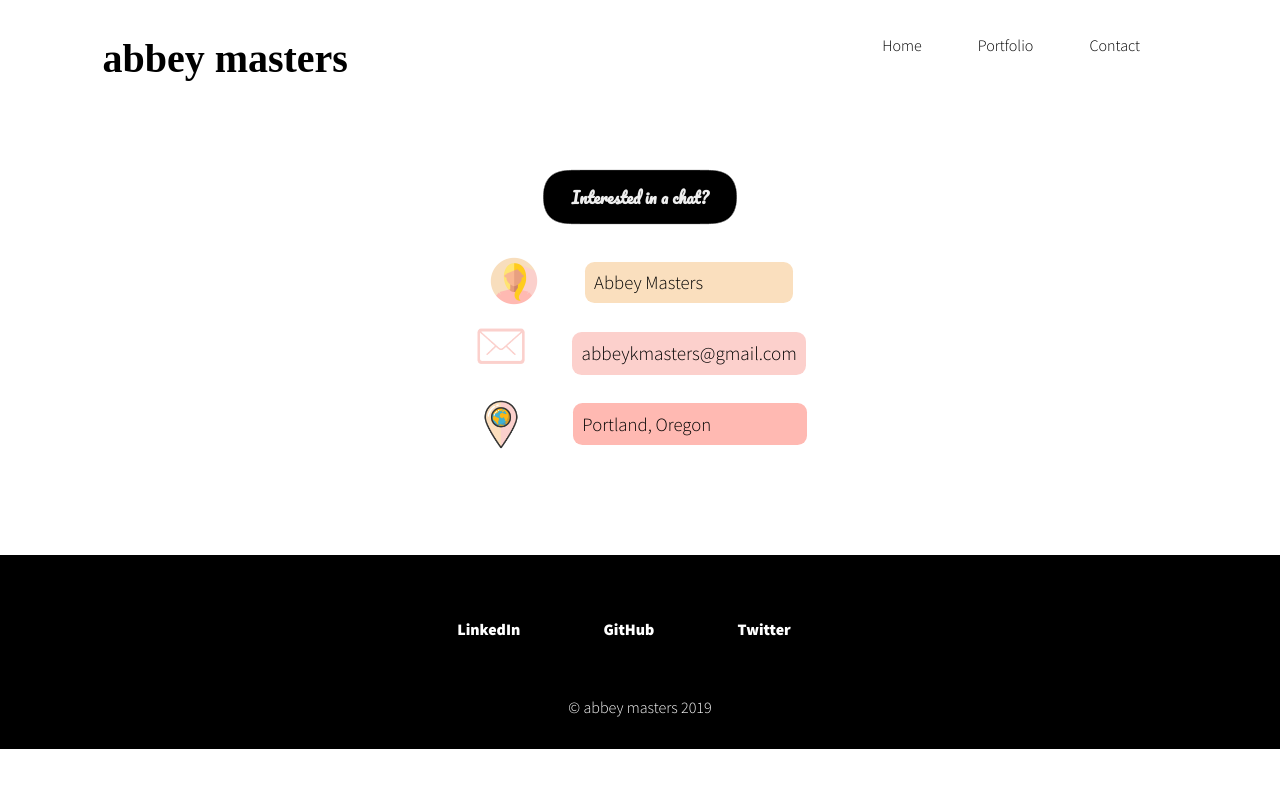
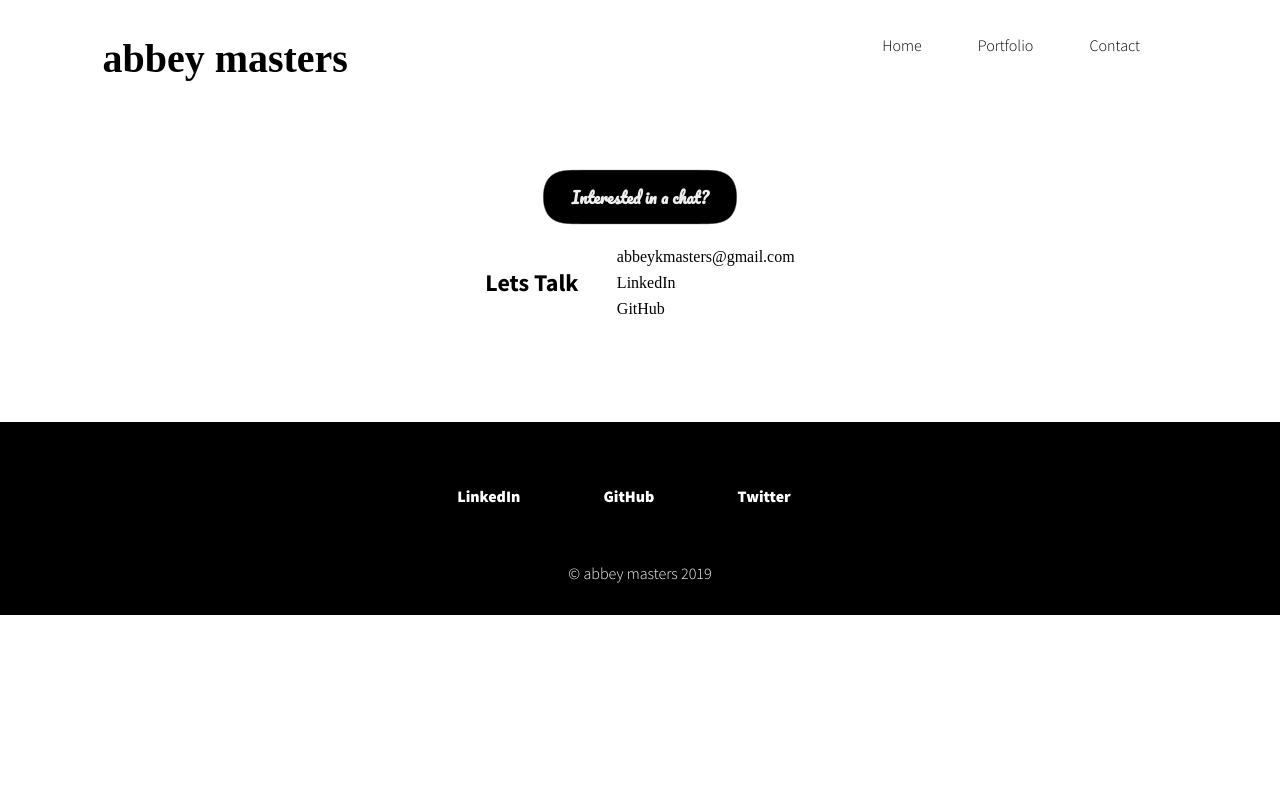
Before and after one commit to abbeymasters/portfolio, a React app: page /contact in a window 1280 px wide. Shown: the top 788 px of the page. Built offline with nearby package versions, Linux system fonts and the light colour scheme.

Commit message:
fixing contact page to be simpler

```diff
--- a/src/components/Contact.css
+++ b/src/components/Contact.css
@@ -13,6 +13,12 @@
       }
     }
    }
+  }
+}
+
+@media screen and (max-width: 400px) {
+  .box {
+    flex-direction: column;
    }
 }
 
@@ -75,83 +81,37 @@ p:hover:before,
 p:hover:after {
   transform: none;
 }
+.box {
+  display: flex;
+  flex-direction: row;
+  flex-wrap: wrap;
+  justify-content: center;
+  width: 100vw;
+  h2 {
+    font-family: Source Sans Pro;
+    margin-right: 1.5%;
   }
 
-.inputOne {
-  background-color: #fadfbe;
-  border-radius: .5em;
-  margin-left: 2em;
-  color: white;
-  width: 40%;
-  min-width: 180px;
-  max-width: 215px;
-  height: 18%;
-  padding: .5em;
+  .links {
+    display: flex;
+    flex-direction: column;
+    margin-left: 1.5%;
+
+    a {
+      font-family: lora;
+      color: black;
+      text-decoration: none;
+      margin-bottom: 0.5em;
     }
 
-.inputTwo {
-  background-color: #fcd0cc;
-  border-radius: .5em;
-  padding: .5em;
-  margin-left: 2em;
-  color: white;
-  width: 40%;
-  min-width: 180px;
-  max-width: 215px;
-  height: 18%;
+    a:hover {
+      font-weight: 700;
+      color: #ffb620;
+    }
   }
 
-.inputThree {
-  background-color: #ffb9b2;
-  border-radius: .5em;
-  padding: .5em;
-  margin-left: 2em;
-  color: white;
-  width: 40%;
-  min-width: 180px;
-  max-width: 215px;
-  height: 18%;
 }
 
-.whoami {
-  display: flex;
-  flex-direction: column;
-  align-items: center;
-  justify-content: center;
 
-  div {
-    display: flex;
-    flex-direction: row;
-    justify-content: center;
+
 }
-
-  img {
-    width: 5%;
-    height: 5%;
-    margin-right: 2em;
-    margin-top: 0.5em;
-    margin-left: 1em;
-    min-width: 50px;
-  }
-
-  h3, a {
-    text-align: left;
-    margin: 0.75em;
-    height: 18%;
-    font-family: Source Sans Pro;
-    font-weight: 300;
-    color: black;
-  }
-
-  a {
-    text-decoration: none;
-    font-size: 1.2rem;
-    font-family: Source Sans Pro;
-    font-weight: 200;
-  }
-
-  a:hover{
-    color: rgba(0, 0, 0, 1);
-    box-shadow: 0 5px 15px rgba(255, 139, 62, 0.4);
-  }
-}
--- a/src/components/Contact.js
+++ b/src/components/Contact.js
@@ -34,19 +34,15 @@ const Contact = () => {
         </svg>
       </div>
       <section className={styles.whoami}>
-        <div>
-          <img src={meicon} />
-          <h3 className={styles.inputOne}>Abbey Masters</h3>
+        <div className={styles.box}>
+          <h2>Lets Talk</h2>
+          <section className={styles.links}>
+            <a href="mailto:abbeykmasters@gmail.com">abbeykmasters@gmail.com</a>
+            <a href="https://www.linkedin.com/in/abbeymasters/">LinkedIn</a>
+            <a href="https://github.com/abbeymasters">GitHub</a>
+          </section>
         </div>
-        <div>
 
-          <img src={emailicon} />
-          <a href="mailto:abbeykmasters@gmail.com" className={styles.inputTwo}>abbeykmasters@gmail.com</a>
-        </div>
-        <div>
-          <img src={location} />
-          <h3 className={styles.inputThree}>Portland, Oregon</h3>
-        </div>
       </section>
     </section>
   );
```
Lines whose indentation alone changed are shown as unchanged.
